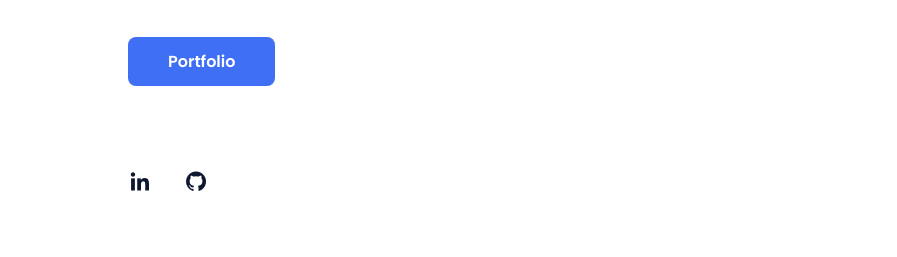
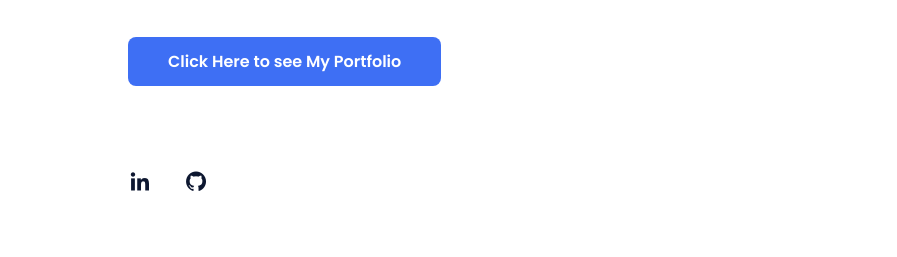
Before and after one commit to rapthetic/portofolio-raharja, a plain HTML site: page index.html in a window 1280 px wide. Shown: the part 418-675 px from the top of the page, 0-897 px from the left. Drawn offline with nearby package versions, Linux system fonts and the light colour scheme; grey boxes are pictures that could not be loaded.

Commit message:
index.html

```diff
--- a/index.html
+++ b/index.html
@@ -41,7 +41,7 @@
                 <div class="home__data">
                     <h1 class="home__title">Welcome To,<br> <span class="home__title-color">Raharja Adhi Putrayana</span><br> Portfolio</h1>
 
-                    <a href="Portofolio.pdf" class="button">Portfolio</a>
+                    <a href="Portofolio.pdf" class="button">Click Here to see My Portfolio</a>
                 </div>
 
                 <div class="home__social">
```
